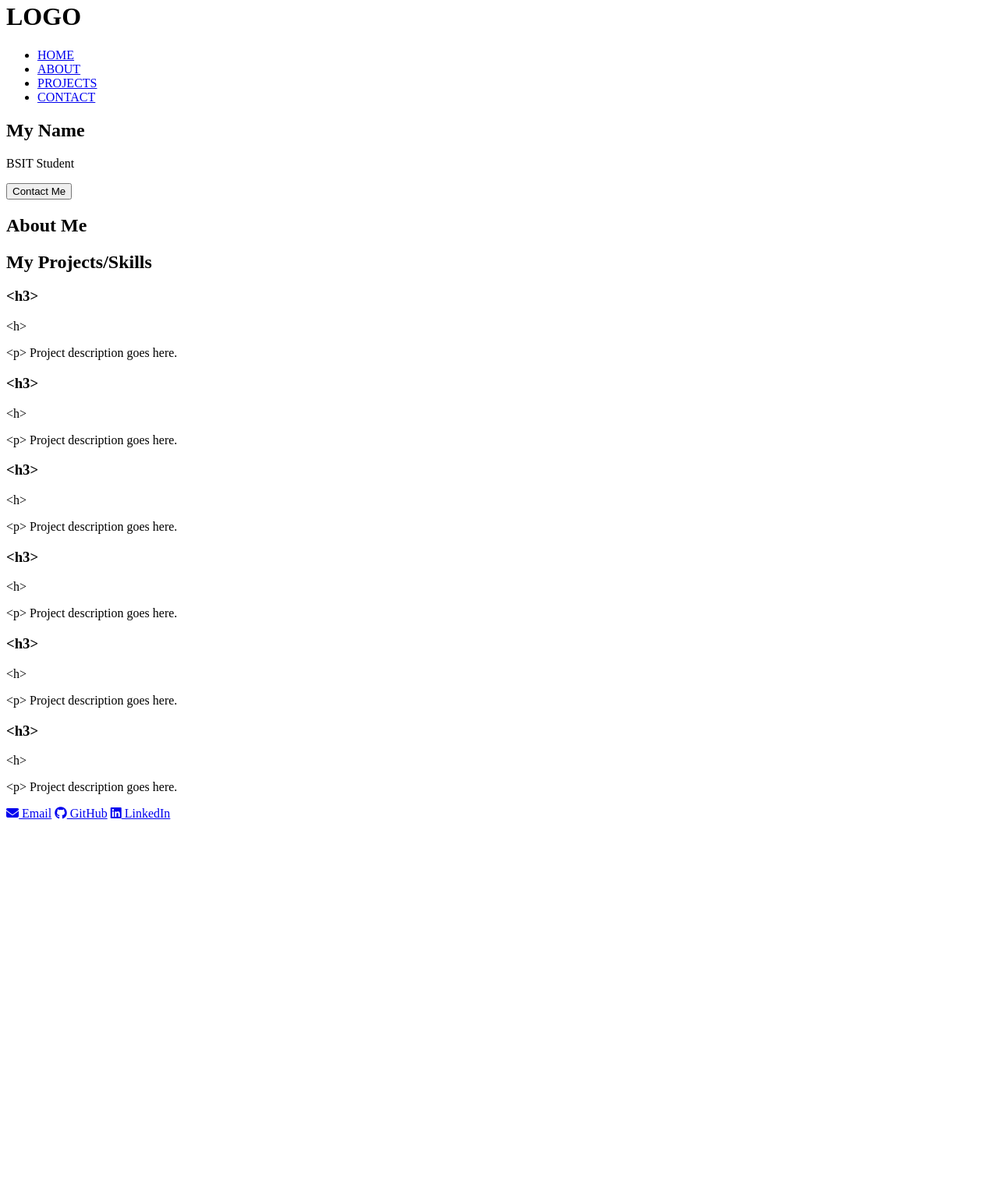
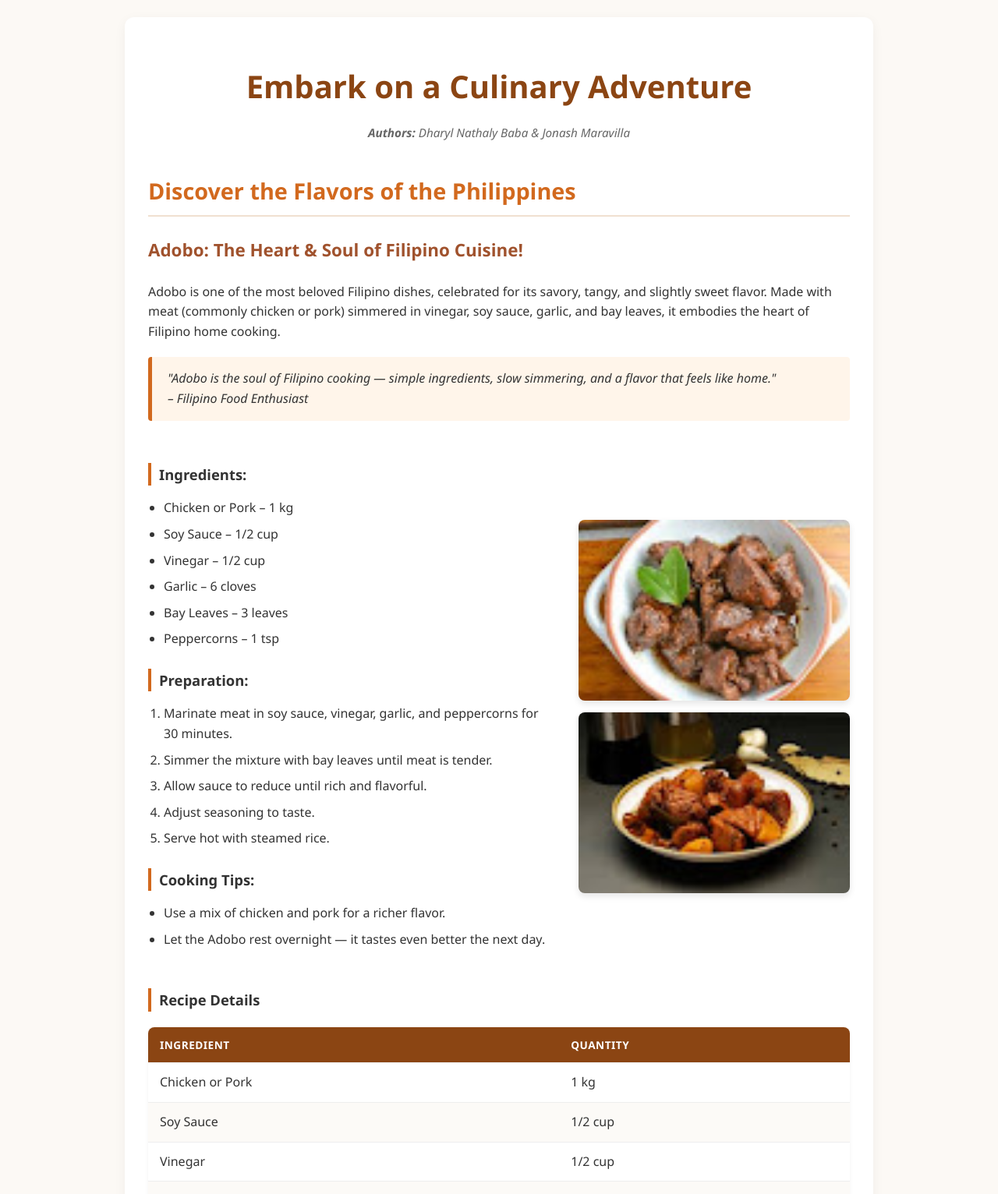
Before and after one commit to nash143-dev/myfinalproject, a plain HTML site: page index.html in a window 1280 px wide. Shown: the part 18-1550 px from the top of the page at 78% size. Before the commit the page ends 1079 px from the top, so only its background shows below. Drawn offline with Linux system fonts and the light colour scheme.

Commit message:
first commit

```diff
--- a/index.html
+++ b/index.html
@@ -3,101 +3,441 @@
 <head>
     <meta charset="UTF-8">
     <meta name="viewport" content="width=device-width, initial-scale=1.0">
-    <title>My Portfolio</title>
-    <link rel="stylesheet" href="style.css">
-    <link rel="stylesheet" href="https://cdnjs.cloudflare.com/ajax/libs/font-awesome/6.4.0/css/all.min.css">
+    <title>Taste of Travel</title>
+    <style>
+        body {
+            font-family: 'Segoe UI', Tahoma, Geneva, Verdana, sans-serif;
+            line-height: 1.6;
+            color: #333;
+            background-color: #fcf9f5; /* Warm, soft cream background */
+            margin: 0;
+            padding: 0;
+
+        }
+
+        .container {
+            max-width: 900px;
+            margin: 40px auto;
+            padding: 30px;
+            background: #ffffff;
+            border-radius: 12px;
+            box-shadow: 0 4px 15px rgba(0, 0, 0, 0.05);
+        }
+
+        h1 {
+
+            color: #8B4513; /* Deep warm brown */
+            font-size: 2.5rem;
+            margin-bottom: 5px;
+            text-align: center;
+        }
+
+        .authors {
+            text-align: center;
+            color: #666;
+            font-style: italic;
+            margin-bottom: 40px;
+            font-size: 0.95rem;
+        }
+
+        h2 {
+
+            color: #D2691E; /* Chocolate/Orange tone */
+            border-bottom: 2px solid #f0e0d0;
+            padding-bottom: 8px;
+            font-size: 1.8rem;
+        }
+        h3 {
+            color: #A0522D;
+            font-size: 1.4rem;
+            margin-top: 25px;
+        }
+
+        h4 {
+            color: #333;
+            font-size: 1.15rem;
+            margin-bottom: 10px;
+            border-left: 4px solid #D2691E;
+            padding-left: 10px;
+        }
+        blockquote {
+            background-color: #fff5ea;
+            border-left: 5px solid #D2691E;
+            margin: 20px 0;
+            padding: 15px 20px;
+            font-style: italic;
+            border-radius: 4px;
+        }
+
+        .recipe-section {
+            display: grid;
+            grid-template-columns: 1.2fr 0.8fr;
+            gap: 30px;
+            margin-top: 30px;
+        }
+
+        @media (max-width: 768px) {
+            .recipe-section {
+                grid-template-columns: 1fr; /* Stack on small screens */
+
+            }
+        }
+        ul, ol {
+
+            padding-left: 20px;
+
+            margin-bottom: 25px;
+
+        }
+
+
+
+        li {
+
+            margin-bottom: 8px;
+
+        }
+
+
+
+        /* Image Gallery Styling */
+
+        .image-gallery {
+
+            display: flex;
+
+            flex-direction: column;
+
+            gap: 15px;
+
+            justify-content: center;
+
+        }
+
+
+
+        .image-gallery img {
+
+            width: 100%;
+
+            height: auto;
+
+            max-height: 250px;
+
+            object-fit: cover; /* Keeps images crisp and perfectly cropped */
+
+            border-radius: 8px;
+
+            box-shadow: 0 4px 8px rgba(0,0,0,0.1);
+
+            transition: transform 0.2s ease;
+
+        }
+
+
+
+        .image-gallery img:hover {
+
+            transform: scale(1.02); /* Subtle hover effect */
+
+        }
+
+
+
+        /* Table Styling */
+
+        table {
+
+            width: 100%;
+
+            border-collapse: collapse;
+
+            margin: 20px 0 30px 0;
+
+            background: #fff;
+
+            border-radius: 8px;
+
+            overflow: hidden;
+
+            box-shadow: 0 2px 5px rgba(0,0,0,0.05);
+
+        }
+
+
+
+        th, td {
+
+            padding: 12px 15px;
+
+            text-align: left;
+
+        }
+
+
+
+        th {
+
+            background-color: #8B4513;
+
+            color: white;
+
+            font-weight: 600;
+
+            text-transform: uppercase;
+
+            font-size: 0.85rem;
+
+            letter-spacing: 0.5px;
+
+        }
+
+
+
+        tr {
+
+            border-bottom: 1px solid #eee;
+
+        }
+
+
+
+        tr:nth-child(even) {
+
+            background-color: #fcfaf7;
+
+        }
+
+
+
+        /* Footer Metadata */
+
+        .meta-info {
+
+            background: #f9f9f9;
+
+            padding: 15px;
+
+            border-radius: 6px;
+
+            font-size: 0.95rem;
+
+            border: 1px solid #eee;
+
+        }
+
+
+
+        .meta-info p {
+
+            margin: 5px 0;
+
+        }
+
+    </style>
+
 </head>
+
+
+
 <body>
 
-    <header>
-        <h1>LOGO</h1>
-        <nav>
+
+
+<div class="container">
+
+
+
+    <h1>Embark on a Culinary Adventure</h1>
+
+    <p class="authors"><b>Authors:</b> Dharyl Nathaly Baba & Jonash Maravilla</p>
+
+
+
+    <h2>Discover the Flavors of the Philippines</h2>
+
+
+
+    <h3>Adobo: The Heart & Soul of Filipino Cuisine!</h3>
+
+
+
+    <p>
+
+        Adobo is one of the most beloved Filipino dishes, celebrated for its savory, tangy, and slightly sweet flavor.
+
+        Made with meat (commonly chicken or pork) simmered in vinegar, soy sauce, garlic, and bay leaves, it embodies
+
+        the heart of Filipino home cooking.
+
+    </p>
+
+
+
+    <blockquote>
+
+        "Adobo is the soul of Filipino cooking — simple ingredients, slow simmering, and a flavor that feels like home."
+
+        <br>– Filipino Food Enthusiast
+
+    </blockquote>
+
+
+
+    <div class="recipe-section">
+
+        <div>
+
+            <h4>Ingredients:</h4>
+
             <ul>
-                <li><a href="#home">HOME</a></li>
-                <li><a href="#about">ABOUT</a></li>
-                <li><a href="#projects">PROJECTS</a></li>
-                <li><a href="#contact">CONTACT</a></li>
+
+                <li>Chicken or Pork – 1 kg</li>
+
+                <li>Soy Sauce – 1/2 cup</li>
+
+                <li>Vinegar – 1/2 cup</li>
+
+                <li>Garlic – 6 cloves</li>
+
+                <li>Bay Leaves – 3 leaves</li>
+
+                <li>Peppercorns – 1 tsp</li>
+
             </ul>
-        </nav>
-    </header>
 
-    <section class="hero" id="home">
-        <div class="hero-img-placeholder">
-            <div class="cross-box"></div>
+
+
+            <h4>Preparation:</h4>
+
+            <ol>
+
+                <li>Marinate meat in soy sauce, vinegar, garlic, and peppercorns for 30 minutes.</li>
+
+                <li>Simmer the mixture with bay leaves until meat is tender.</li>
+
+                <li>Allow sauce to reduce until rich and flavorful.</li>
+
+                <li>Adjust seasoning to taste.</li>
+
+                <li>Serve hot with steamed rice.</li>
+
+            </ol>
+
+
+
+            <h4>Cooking Tips:</h4>
+
+            <ul>
+
+                <li>Use a mix of chicken and pork for a richer flavor.</li>
+
+                <li>Let the Adobo rest overnight — it tastes even better the next day.</li>
+
+            </ul>
+
         </div>
-        <div class="hero-text">
-            <h1>My Name</h1>
-            <p>BSIT Student</p>
-            <button type="button">Contact Me</button>
+
+
+
+        <div class="image-gallery">
+
+            <img src="adobopic1.png" alt="Adobo Dish">
+
+            <img src="adobopic2.png" alt="Adobo Serving">
+
         </div>
-    </section>
 
-    <section id="about">
-        <h2>About Me</h2>
-        </section>
+    </div>
 
-    <section id="projects">
-        <h2>My Projects/Skills</h2>
 
-        <div class="grid">
-            <article class="project-card">
-                <div class="card-img-placeholder"><div class="cross-box"></div></div>
-                <h3>&lt;h3&gt;</h3>
-                <span class="tag">&lt;h&gt;</span>
-                <p>&lt;p&gt; Project description goes here.</p>
-            </article>
 
-            <article class="project-card">
-                <div class="card-img-placeholder"><div class="cross-box"></div></div>
-                <h3>&lt;h3&gt;</h3>
-                <span class="tag">&lt;h&gt;</span>
-                <p>&lt;p&gt; Project description goes here.</p>
-            </article>
+    <h4>Recipe Details</h4>
 
-            <article class="project-card">
-                <div class="cross-box-container">
-                    <article class="project-card">
-                        <div class="card-img-placeholder"><div class="cross-box"></div></div>
-                        <h3>&lt;h3&gt;</h3>
-                        <span class="tag">&lt;h&gt;</span>
-                        <p>&lt;p&gt; Project description goes here.</p>
-                    </article>
-                </div>
-            </article>
+    <table>
 
-            <article class="project-card">
-                <div class="card-img-placeholder"><div class="cross-box"></div></div>
-                <h3>&lt;h3&gt;</h3>
-                <span class="tag">&lt;h&gt;</span>
-                <p>&lt;p&gt; Project description goes here.</p>
-            </article>
+        <thead>
 
-            <article class="project-card">
-                <div class="card-img-placeholder"><div class="cross-box"></div></div>
-                <h3>&lt;h3&gt;</h3>
-                <span class="tag">&lt;h&gt;</span>
-                <p>&lt;p&gt; Project description goes here.</p>
-            </article>
+            <tr>
 
-            <article class="project-card">
-                <div class="card-img-placeholder"><div class="cross-box"></div></div>
-                <h3>&lt;h3&gt;</h3>
-                <span class="tag">&lt;h&gt;</span>
-                <p>&lt;p&gt; Project description goes here.</p>
-            </article>
-        </div>
-    </section>
+                <th>Ingredient</th>
 
-    <footer>
-        <div class="footer-logo">
-            <div class="cross-box"></div>
-        </div>
-        <div class="footer-links">
-            <a href="mailto:your-email@example.com"><i class="fas fa-envelope"></i> Email</a>
-            <a href="https://github.com" target="_blank"><i class="fab fa-github"></i> GitHub</a>
-            <a href="https://linkedin.com" target="_blank"><i class="fab fa-linkedin"></i> LinkedIn</a>
-        </div>
-    </footer>
+                <th>Quantity</th>
+
+            </tr>
+
+        </thead>
+
+        <tbody>
+
+            <tr>
+
+                <td>Chicken or Pork</td>
+
+                <td>1 kg</td>
+
+            </tr>
+
+            <tr>
+
+                <td>Soy Sauce</td>
+
+                <td>1/2 cup</td>
+
+            </tr>
+
+            <tr>
+
+                <td>Vinegar</td>
+
+                <td>1/2 cup</td>
+
+            </tr>
+
+            <tr>
+
+                <td>Garlic</td>
+
+                <td>6 cloves</td>
+
+            </tr>
+
+            <tr>
+
+                <td>Bay Leaves</td>
+
+                <td>3 leaves</td>
+
+            </tr>
+
+            <tr>
+
+                <td>Peppercorns</td>
+
+                <td>1 tsp</td>
+
+            </tr>
+
+        </tbody>
+
+    </table>
+
+
+
+    <div class="meta-info">
+
+        <p><b>Preparation Time:</b> 45 minutes</p>
+
+        <p><b>Serving Suggestion:</b> Best enjoyed with steamed white rice and a side of pickled vegetables.</p>
+
+    </div>
+
+
+
+</div>
+
+
 
 </body>
+
 </html>
```
